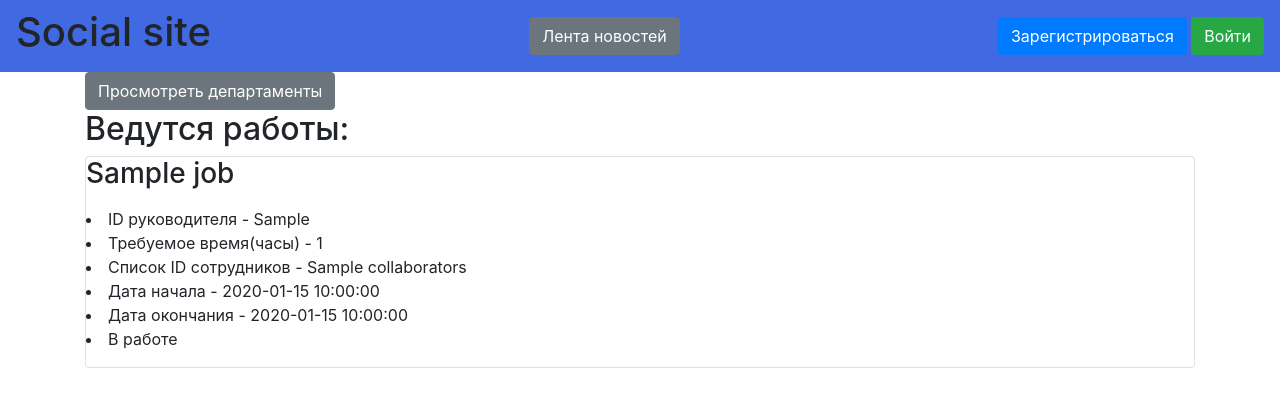
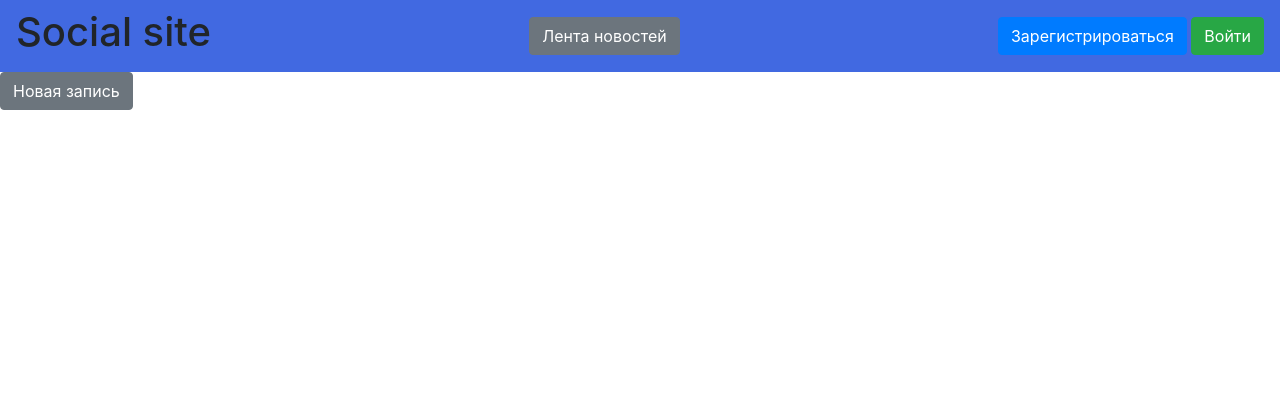
Before and after one commit to IlyaMazaev/yl_web_project_2021, a Flask app: template templates/index.html in a window 1280 px wide. Shown: the top 407 px of the page. Run offline with Flask 2, Linux system fonts and the light colour scheme; the template is opened without the code that fills it: most values are stand-ins (such as "Sample title", 1, 10 or a date in 2020); some libraries are stand-ins or nearby versions.

```diff
--- a/templates/base.html
+++ b/templates/base.html
@@ -15,13 +15,19 @@
             <nav class="navbar d-flex align-text-center">
                 <h1 href="#">Social site</h1>
                 <a class="btn btn-secondary ms-3" href="/posts">Лента новостей</a>
+                {% if not current_user.is_authenticated %}
                 <div>
                     <a class="btn btn-primary" href="/register">Зарегистрироваться</a>
                     <a class="btn btn-success" href="/login">Войти</a>
                 </div>
+                {% else %}
+                <div>
+                    <a class="btn btn-light" href="/confirm_logout">{{ current_user.name }}</a>
+                </div>
+                {% endif %}
             </nav>
         </header>
-        <main role="main" class="container">
+        <main role="main">
             {% block content %}{% endblock %}
         </main>
     </body>
--- a/templates/index.html
+++ b/templates/index.html
@@ -1,39 +1,4 @@
-{% extends "base.html" %}
-
+{% extends 'base.html' %}
 {% block content %}
-<a href="departments" class="btn btn-secondary">Просмотреть департаменты</a>
-{% if current_user.is_authenticated %}
-    <a href="addjob" class="btn btn-primary">Добавить новую работу</a>
-{% endif %}
-<h2>Ведутся работы:</h2>
-{% for item in jobs%}
-<div class="col-md6 border rounded">
-    <h3>{{item.job}}</h3>
-
-    <p>
-        <li>ID руководителя - {{item.team_leader}}</li>
-        <li>Требуемое время(часы) - {{item.work_size}}</li>
-        <li>Список ID сотрудников - {{item.collaborators}}</li>
-        <li>Дата начала - {{item.start_date}}</li>
-        <li>Дата окончания - {{item.end_date}}</li>
-        {% if item.is_finished %}
-            <li>Работа завершена</li>
-        {% else %}
-            <li>В работе</li>
-        {% endif %}
-    </p>
-    {% if (current_user.is_authenticated and current_user == item.user) or current_user.id == 1 %}
-    <div>
-        <a href="/jobs/{{ item.id }}" class="btn btn-warning">
-            Изменить
-        </a>
-        <a href="/jobs_delete/{{ item.id }}" class="btn btn-danger">
-            Удалить
-        </a>
-    </div>
-{% endif %}
-    <p></p>
-</div>
-<p></p>
-{% endfor %}
+<a class="btn btn-secondary" href="/add_post">Новая запись</a>
 {% endblock %}
```
Also changed, not shown: templates/confirm_logout.html (added, +8 -0 lines).
